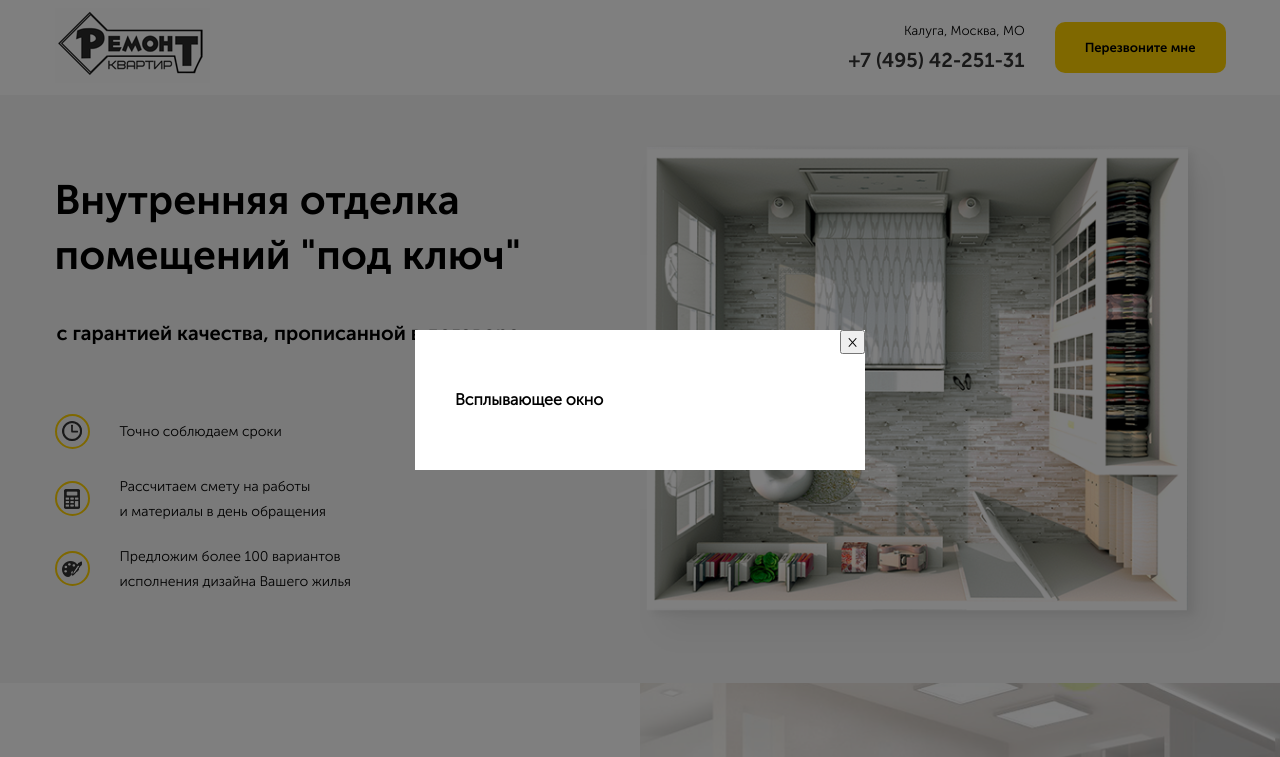
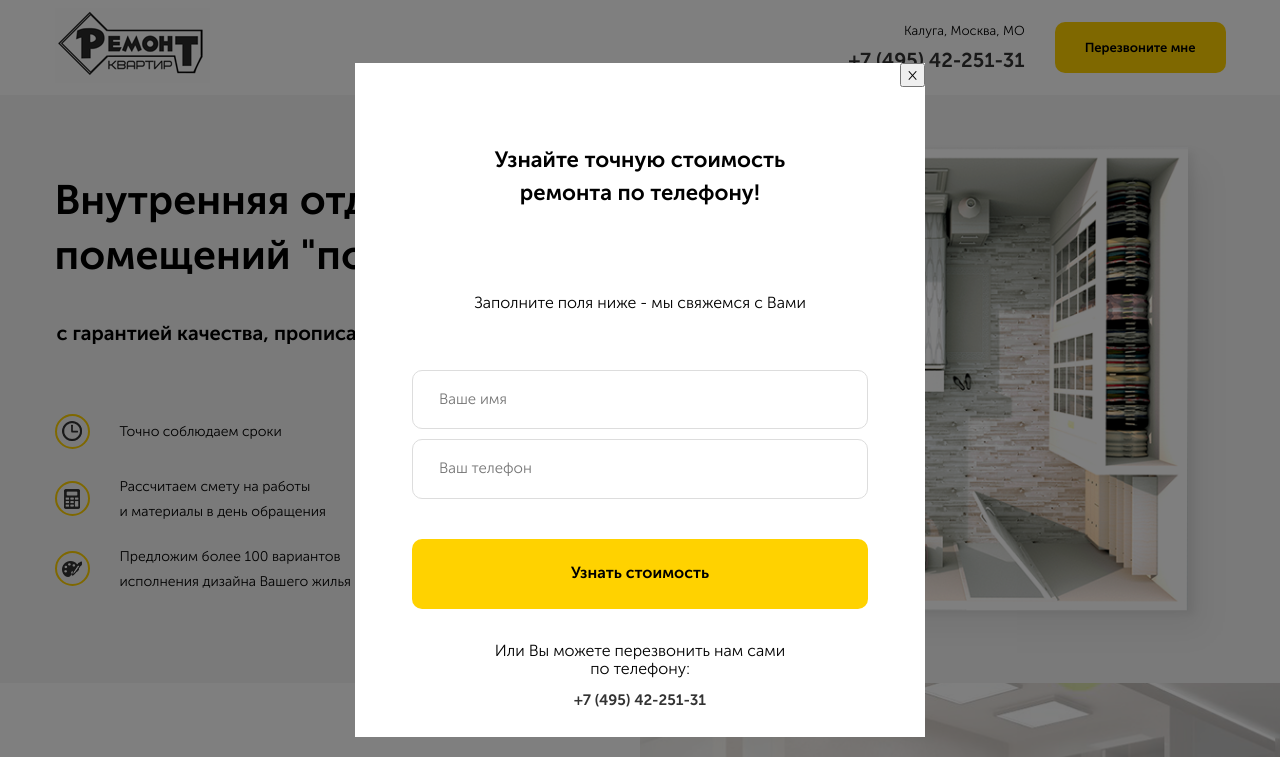
Before and after one commit to Ildar2607/lesson_13, a plain HTML site: page src/index.html in a window 1280 px wide. Both pictures are taken after a click on the button "Перезвоните мне". Shown: the top 757 px of the page. Drawn offline with Linux system fonts and the light colour scheme.

Commit message:
Оформили скрытое окно, теперь при нажатии на кнопку Позвоните мне, всплывает новая форма

```diff
--- a/src/index.html
+++ b/src/index.html
@@ -105,11 +105,8 @@
                   <a href="tel:+7(495)42-251-31" class="offer__phone">+7 (495) 42-251-31</a>
               </div>
               <!-- /.offer__contacts -->
-
-
             </div>
             <!--Конец offer__info-->
-
           </form>
           <!-- /.form offer__form -->
         </div>
@@ -121,12 +118,33 @@
   </main>
   <div class="modal" id="modal">
     <div class="modal-dialog">
-      <button class="modal-dialog__close" id="">&times;</button>
-      <h4 class="modal-dialog__title">Всплывающее окно</h4>
+      <button class="modal-dialog__close" id="close">&times;</button>
+      <h4 class="modal-dialog__title">Узнайте точную стоимость<br>
+        ремонта по телефону!
+      </h4>
+      <span class="modal-dialog__subtitle">Заполните поля ниже - мы свяжемся с Вами
+      </span>
+      <form action="#" class="form modal-dialog__form">
+        <input type="text" class="input modal-dialog__input" placeholder="Ваше имя">
+        <input type="tell" class="input modal-dialog__input" placeholder="Ваш телефон">
+        <button class="button modal-dialog__button">Узнать стоимость</button>
+        <div class="modal-dialog__info">
+          <div class="modal-dialog__contacts">
+              <span class="modal-dialog__you">Или Вы можете перезвонить нам сами<br>
+                по телефону:
+                </span>
+              <a href="tel:+7(495)42-251-31" class="modal-dialog__phone">+7 (495) 42-251-31</a>
+          </div>
+          <!-- /.modal-dialog__contacts -->
+        </div>
+        <!--Конец modal-dialog__info-->
+      </form>
+      <!-- /.form modal-dialog__form -->
     </div>
     <!-- /.modal-dialog -->
   </div>
   <!-- /.modal -->
+
   <script src="js/main.js"></script>
 </body>
 </html>
--- a/src/sass/blocks/_modal.sass
+++ b/src/sass/blocks/_modal.sass
@@ -1,3 +1,5 @@
+*
+  box-sizing: border-box
 .modal
   position: fixed
   left: 0
@@ -9,13 +11,50 @@
   &_active
     display: flex
   &-dialog
+    display: flex
+    flex-direction: column
+    text-align: center
+    width: 570px
+    height: 674px
     position: relative
     margin: auto
-    max-width: 450px
-    width: 90%
     min-width: 200px
     background-color: #fff
-    padding: 40px
+    &__title
+      font-size: 22px
+      line-height: 33px
+      margin-top: 80px
+      margin-right: 100px
+      margin-left: 100px
+      margin-bottom: 76px
+      padding: none
+      +bold
+    &__subtitle
+      font-size: 16px
+      font-weight: 400
+      line-height: 35px
+      margin-bottom: 50px
+    &__input
+      width: 80%
+      margin-bottom: 10px
+    &__button
+      margin-top: 30px
+      width: 80%
+      min-height: 70px
+      margin-bottom: 33px
+      +bold
+    &__contacts
+
+    &__you
+      display: block
+      margin-bottom: 13px
+    &__phone
+      +bold
+      color: $text-color
+      text-decoration: none
+      font-size: 15px
+      margin-bottom: 76px
+      margin-top: 13px
     &__close
       position: absolute
       top: 0
```
Also changed, not shown: src/css/style.css, src/sass/blocks/_modal.css, src/sass/blocks/_modal.min.css, 1 other file.
